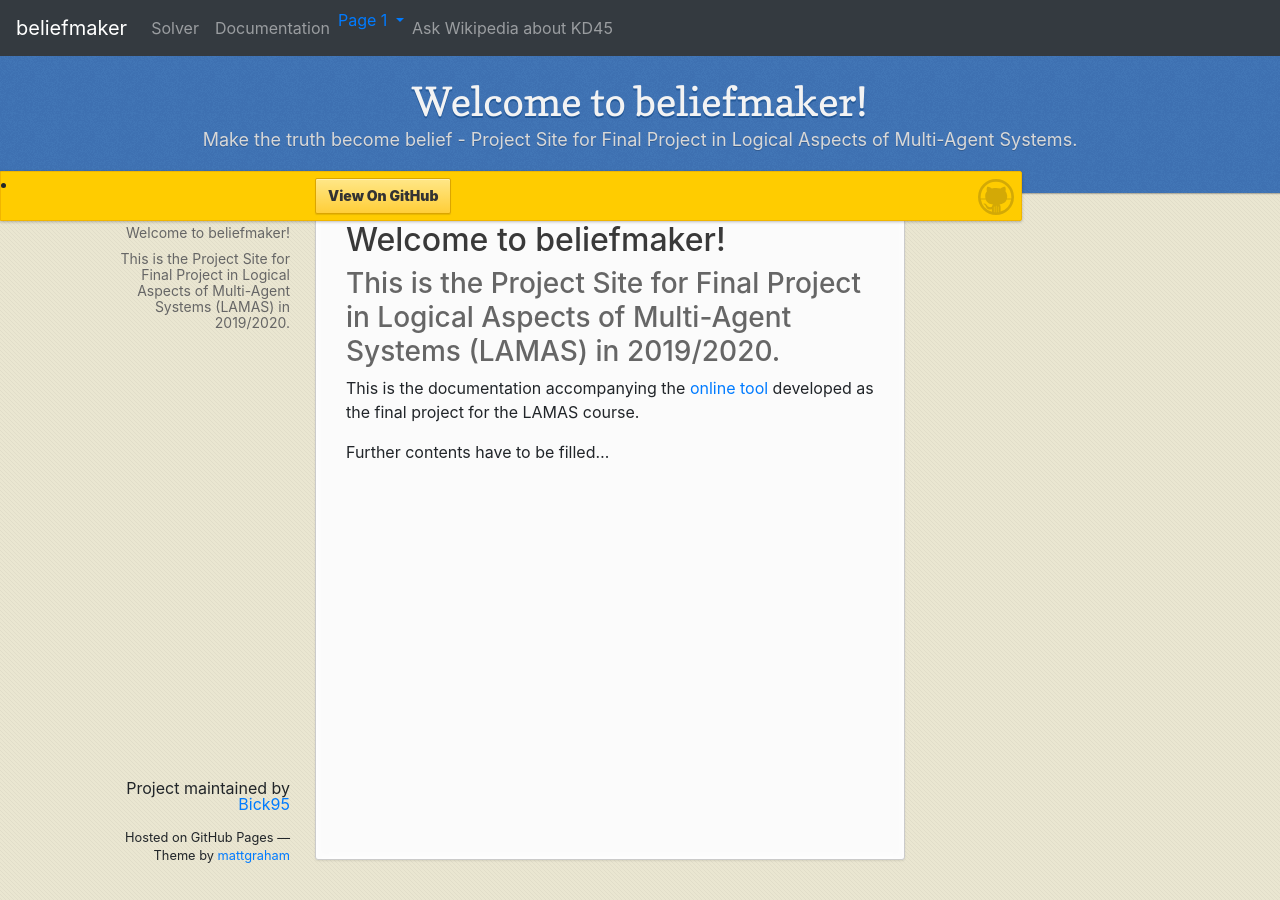
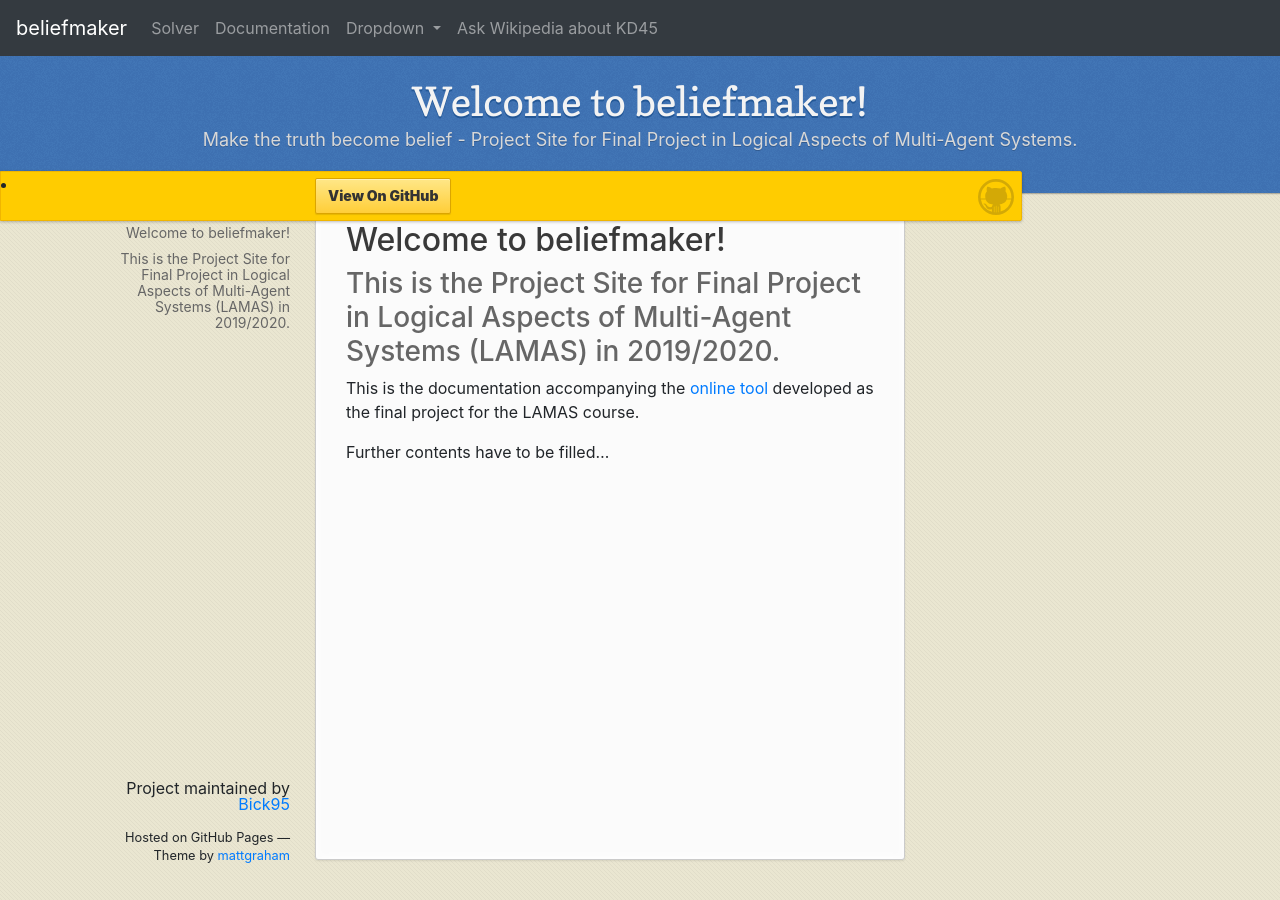
Before and after one commit to Bick95/beliefmaker, a Jekyll site: the page built from index.md, in a window 1280 px wide. Built offline with Jekyll 4.4.1, drawn with Linux system fonts in a browser that asks for light colours.

Commit message:
New attempt dropdown

```diff
--- a/_layouts/default.html
+++ b/_layouts/default.html
@@ -6,7 +6,7 @@
 
 {% seo %}
     <link rel="stylesheet" href="{{ '/assets/css/style.css?v=' | append: site.github.build_revision | relative_url }}">
-    <link rel="stylesheet" href="https://stackpath.bootstrapcdn.com/bootstrap/4.3.1/css/bootstrap.min.css" crossorigin="anonymous">
+    <link rel="stylesheet" href="https://stackpath.bootstrapcdn.com/bootstrap/4.5.0/css/bootstrap.min.css" crossorigin="anonymous">
     <script src="https://code.jquery.com/jquery-3.3.0.min.js" integrity="sha256-RTQy8VOmNlT6b2PIRur37p6JEBZUE7o8wPgMvu18MC4=" crossorigin="anonymous"></script>
     <script src="{{ '/assets/js/main.js' | relative_url }}"></script>
     <!--[if lt IE 9]>
@@ -37,15 +37,17 @@
                 </li>
 
                 <!-- Dropdown -->
-                <li class="dropdown">
-                    <a class="dropdown-toggle" data-toggle="dropdown" href="#">Page 1
-                    <span class="caret"></span></a>
-                    <ul class="dropdown-menu">
-                      <li><a href="#">Page 1-1</a></li>
-                      <li><a href="#">Page 1-2</a></li>
-                      <li><a href="#">Page 1-3</a></li>
-                    </ul>
-                  </li>
+                <li class="nav-item dropdown">
+        <a class="nav-link dropdown-toggle" href="#" id="navbarDropdown" role="button" data-toggle="dropdown" aria-haspopup="true" aria-expanded="false">
+          Dropdown
+        </a>
+        <div class="dropdown-menu" aria-labelledby="navbarDropdown">
+          <a class="dropdown-item" href="#">Action</a>
+          <a class="dropdown-item" href="#">Another action</a>
+          <div class="dropdown-divider"></div>
+          <a class="dropdown-item" href="#">Something else here</a>
+        </div>
+      </li>
 
 
                 <li class="nav-item">
```
